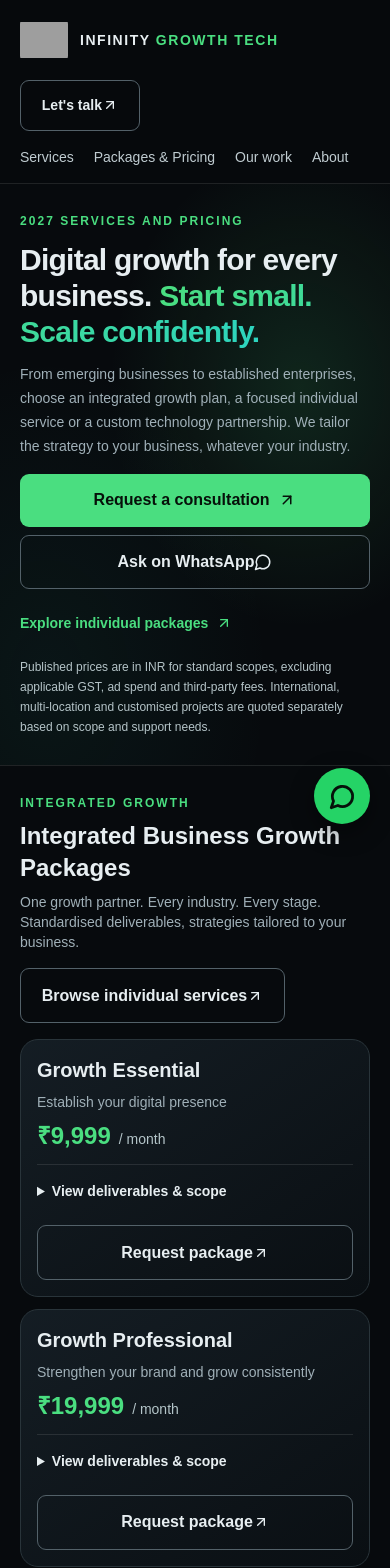
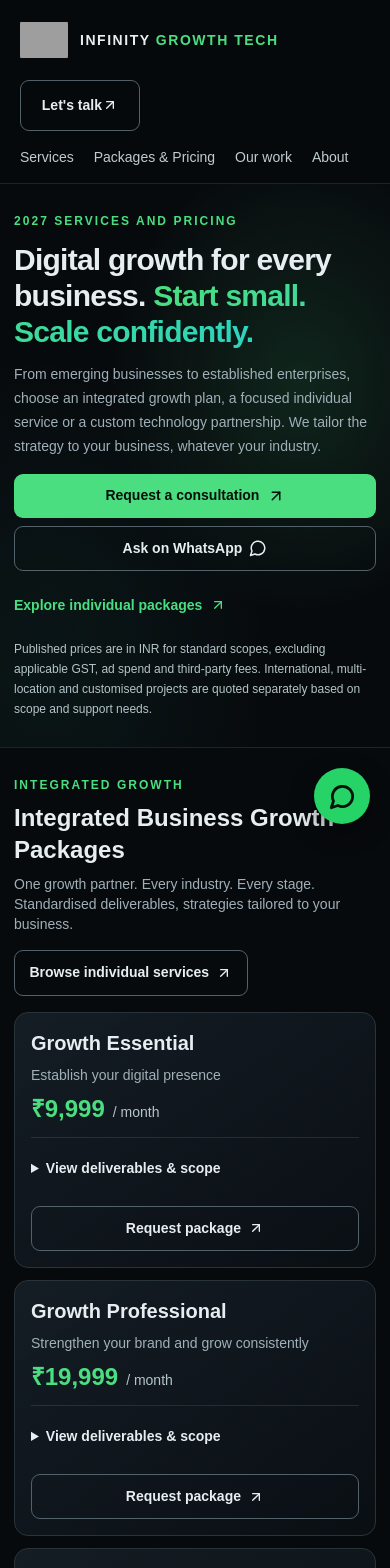
Before and after one commit to manishsirgg/infinitygrowthtech, a Next.js app: page /packages in a window 390 px wide. Shown: the top 1568 px of the page. Built offline with nearby package versions, Linux system fonts and the light colour scheme; grey boxes are pictures that could not be loaded.

Commit message:
Scope mobile spacing and touch sizing to packages page

```diff
--- a/src/app/globals.css
+++ b/src/app/globals.css
@@ -57,3 +57,13 @@ a:focus-visible, button:focus-visible { outline: 3px solid var(--accent); outlin
 @media (prefers-reduced-motion: no-preference) {
   .portfolio-surface { transition: background-position .3s ease; }
 }
+
+/* Pricing catalogue: comfortable mobile reading and touch targets. */
+@media (max-width: 639px) {
+  .packages-page .container-shell { width: calc(100% - 28px); }
+  .packages-page .panel { border-radius: 14px; min-width: 0; }
+  .packages-page .button-primary, .packages-page .button-outline { min-height: 44px; max-width: 100%; padding: .7rem .9rem; font-size: .875rem; gap: .45rem; text-align: center; white-space: normal; }
+  .packages-page summary { min-height: 44px; align-content: center; overflow-wrap: anywhere; }
+  .packages-page select, .packages-page input[type=search] { min-width: 0; max-width: 100%; font-size: 16px; }
+  .packages-page h1, .packages-page h2, .packages-page h3, .packages-page h4 { overflow-wrap: anywhere; }
+}
```
